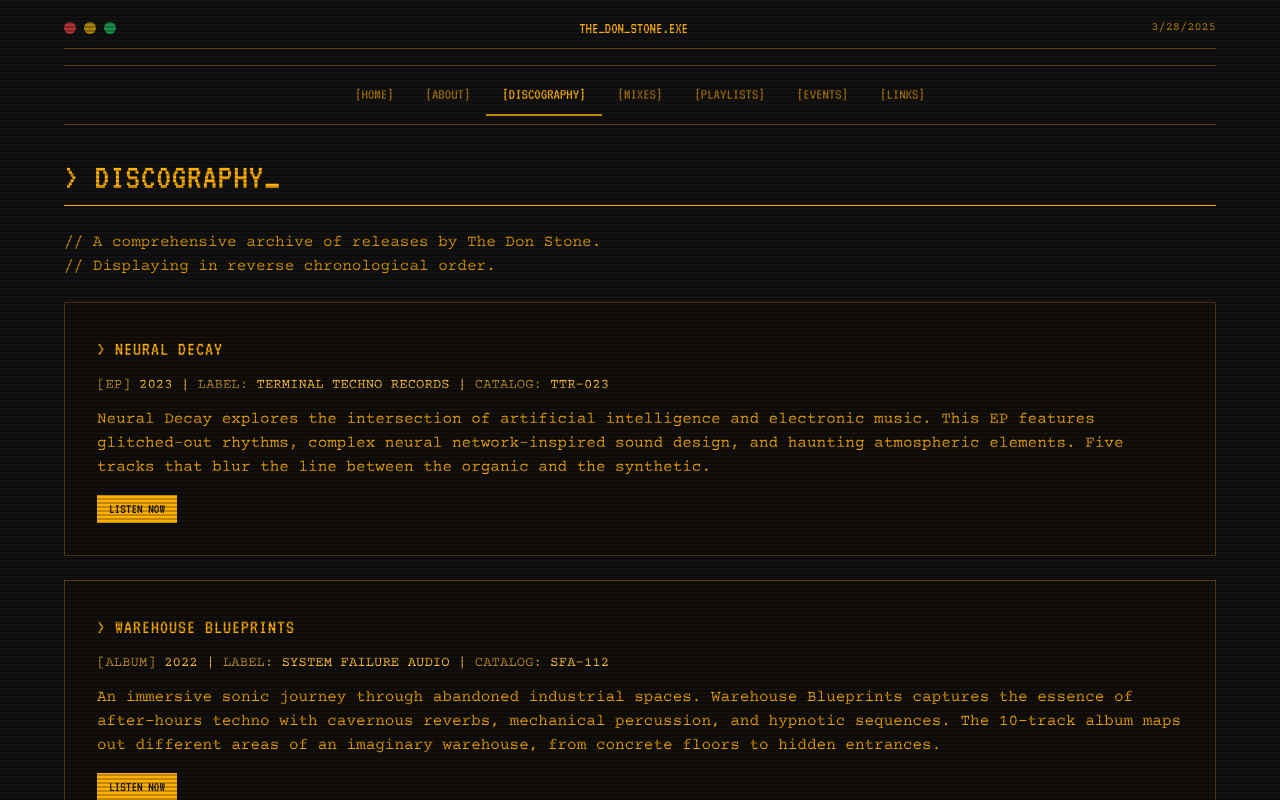
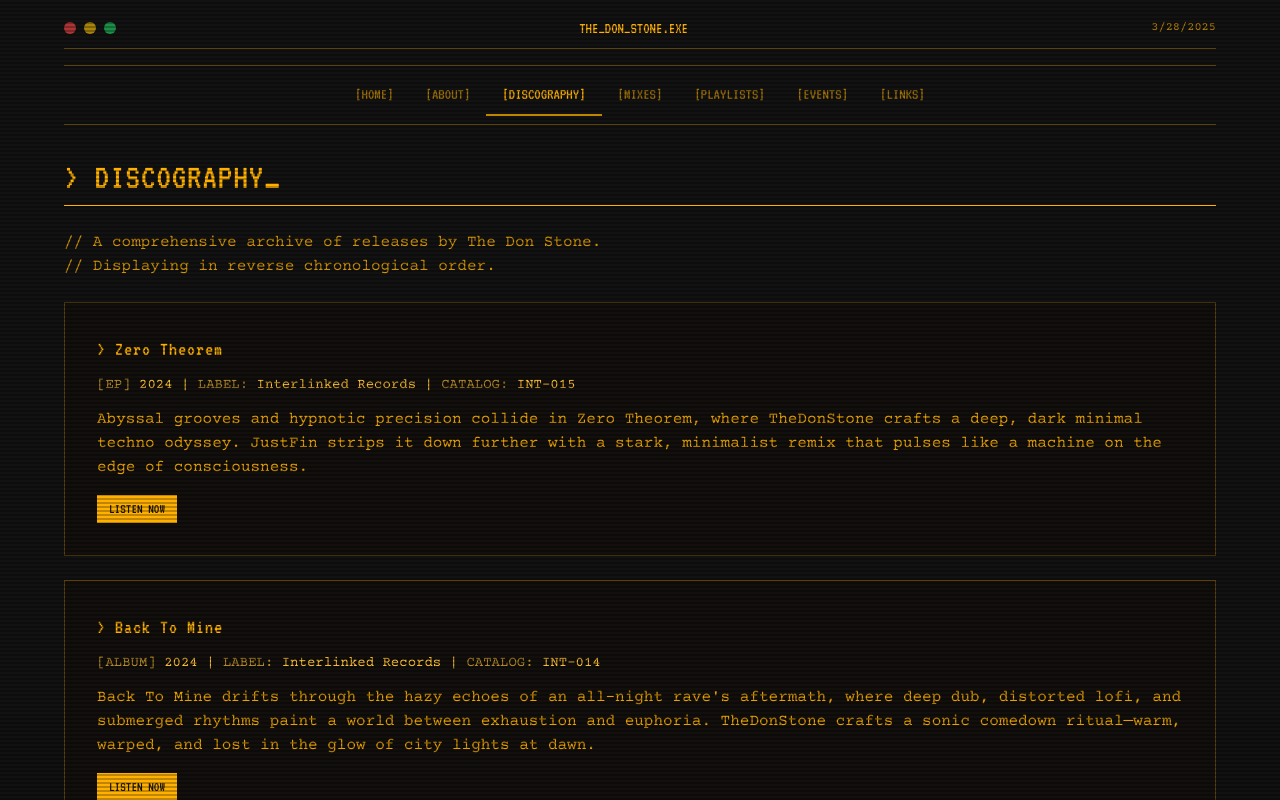
Before and after one commit to donstoneinfo/thedonstone, a React (Vite) app: page /discography in a window 1280 px wide. Built offline with nearby package versions, Linux system fonts and the light colour scheme.

Commit message:
updated discogrpahy with 2 albums

```diff
--- a/src/pages/About.tsx
+++ b/src/pages/About.tsx
@@ -45,22 +45,21 @@ const About = () => {
             <div className="mb-4">
               <h3 className="text-xl text-amber font-terminal mb-2">&gt; BIO:</h3>
               <p className="text-amber text-opacity-90 mb-3">
-                The Don Stone is a London-based electronic music producer and DJ known for underground warehouse techno, experimental bass, and dark ambient soundscapes.
+                The Don Stone is a Siem Reap-based electronic music producer and DJ known for underground warehouse techno, experimental bass, and dark ambient soundscapes.
               </p>
               <p className="text-amber text-opacity-90">
-                With over a decade in the electronic music scene, The Don Stone has established a reputation for blending raw, hypnotic beats with intricate sound design and immersive atmospheres.
+                With over twenty-five years in the electronic music scene, The Don Stone has established a reputation for blending raw, hypnotic beats with intricate sound design and immersive atmospheres.
               </p>
             </div>
 
             <div className="mb-4 border-t border-amber border-opacity-30 pt-4">
               <h3 className="text-xl text-amber font-terminal mb-2">&gt; SKILLS:</h3>
               <ul className="grid grid-cols-2 gap-2">
-                <li className="text-amber text-opacity-90">- Techno Production</li>
-                <li className="text-amber text-opacity-90">- Sound Design</li>
-                <li className="text-amber text-opacity-90">- DJ Performance</li>
-                <li className="text-amber text-opacity-90">- Ambient Composition</li>
-                <li className="text-amber text-opacity-90">- Hardware Synths</li>
-                <li className="text-amber text-opacity-90">- Modular Systems</li>
+                <li className="text-amber text-opacity-90">- Open-Format DJ Performances</li>
+                <li className="text-amber text-opacity-90">- Event Organization & Promotion</li>
+                <li className="text-amber text-opacity-90">- Private DJ Events</li>
+                <li className="text-amber text-opacity-90">- Music Production Services</li>
+                <li className="text-amber text-opacity-90">- Local and Regional Bookings Available</li>
               </ul>
             </div>
           </div>
--- a/src/pages/Discography.tsx
+++ b/src/pages/Discography.tsx
@@ -92,25 +92,25 @@ const Discography = () => {
       </div>
 
       <Release
-        title="NEURAL DECAY"
+        title="Zero Theorem"
         type="EP"
-        year="2023"
-        label="TERMINAL TECHNO RECORDS"
-        cat="TTR-023"
-        description="Neural Decay explores the intersection of artificial intelligence and electronic music. This EP features glitched-out rhythms, complex neural network-inspired sound design, and haunting atmospheric elements. Five tracks that blur the line between the organic and the synthetic."
+        year="2024"
+        label="Interlinked Records"
+        cat="INT-015"
+        description="Abyssal grooves and hypnotic precision collide in Zero Theorem, where TheDonStone crafts a deep, dark minimal techno odyssey. JustFin strips it down further with a stark, minimalist remix that pulses like a machine on the edge of consciousness."
         listen="https://interlinkedai.bandcamp.com/album/zero-theorem"
         bandcampId="1628666844"
       />
 
       <Release
-        title="WAREHOUSE BLUEPRINTS"
+        title="Back To Mine"
         type="ALBUM"
-        year="2022"
-        label="SYSTEM FAILURE AUDIO"
-        cat="SFA-112"
-        description="An immersive sonic journey through abandoned industrial spaces. Warehouse Blueprints captures the essence of after-hours techno with cavernous reverbs, mechanical percussion, and hypnotic sequences. The 10-track album maps out different areas of an imaginary warehouse, from concrete floors to hidden entrances."
-        listen="https://interlinkedai.bandcamp.com/album/zero-theorem"
-        bandcampId="1628666844"
+        year="2024"
+        label="Interlinked Records"
+        cat="INT-014"
+        description="Back To Mine drifts through the hazy echoes of an all-night rave's aftermath, where deep dub, distorted lofi, and submerged rhythms paint a world between exhaustion and euphoria. TheDonStone crafts a sonic comedown ritual—warm, warped, and lost in the glow of city lights at dawn."
+        listen="https://interlinkedai.bandcamp.com/album/back-to-mine"
+        bandcampId="2917307920"
       />
 
       <Release
```
